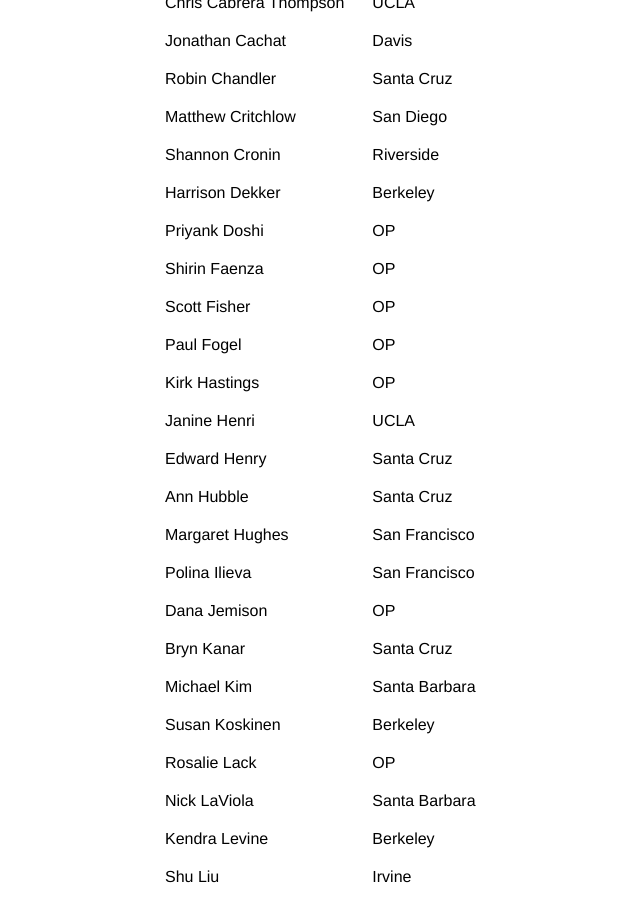
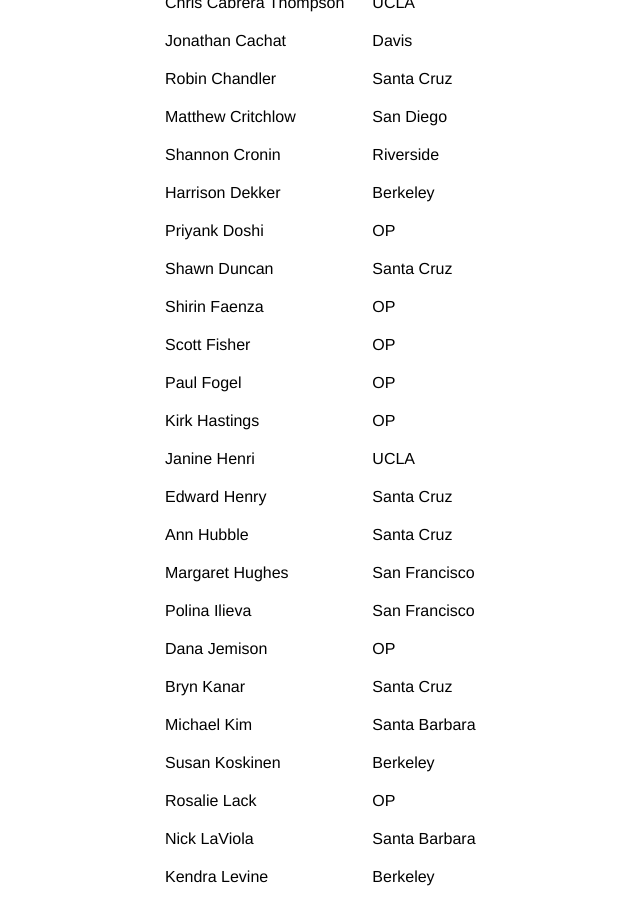
Before and after one commit to CDLUC3/UC-code-camp, a Jekyll site: the page built from attendees.md, in a window 1280 px wide and 900 px high, scrolled down 381 px. Shown: the whole window, without its empty margins (89-729 px from the left). Built offline with Jekyll 4.4.1, drawn with Linux system fonts in a browser that asks for light colours; Markdown is read by kramdown in place of the engine named in the settings.

Commit message:
adding Shawn

```diff
--- a/attendees.md
+++ b/attendees.md
@@ -18,6 +18,7 @@
 <tr>	<td>	Shannon Cronin	</td>	<td>	</td>	<td>	Riverside	</td>	</tr>
 <tr>	<td>	Harrison Dekker	</td>	<td>	</td>	<td>	Berkeley	</td>	</tr>
 <tr>	<td>	Priyank Doshi	</td>	<td>	</td>	<td>	OP	</td>	</tr>
+<tr>	<td>	Shawn Duncan	</td>	<td>	</td>	<td>	Santa Cruz	</td>	</tr>
 <tr>	<td>	Shirin Faenza	</td>	<td>	</td>	<td>	OP	</td>	</tr>
 <tr>	<td>	Scott Fisher	</td>	<td>	</td>	<td>	OP	</td>	</tr>
 <tr>	<td>	Paul Fogel	</td>	<td>	</td>	<td>	OP	</td>	</tr>
```
